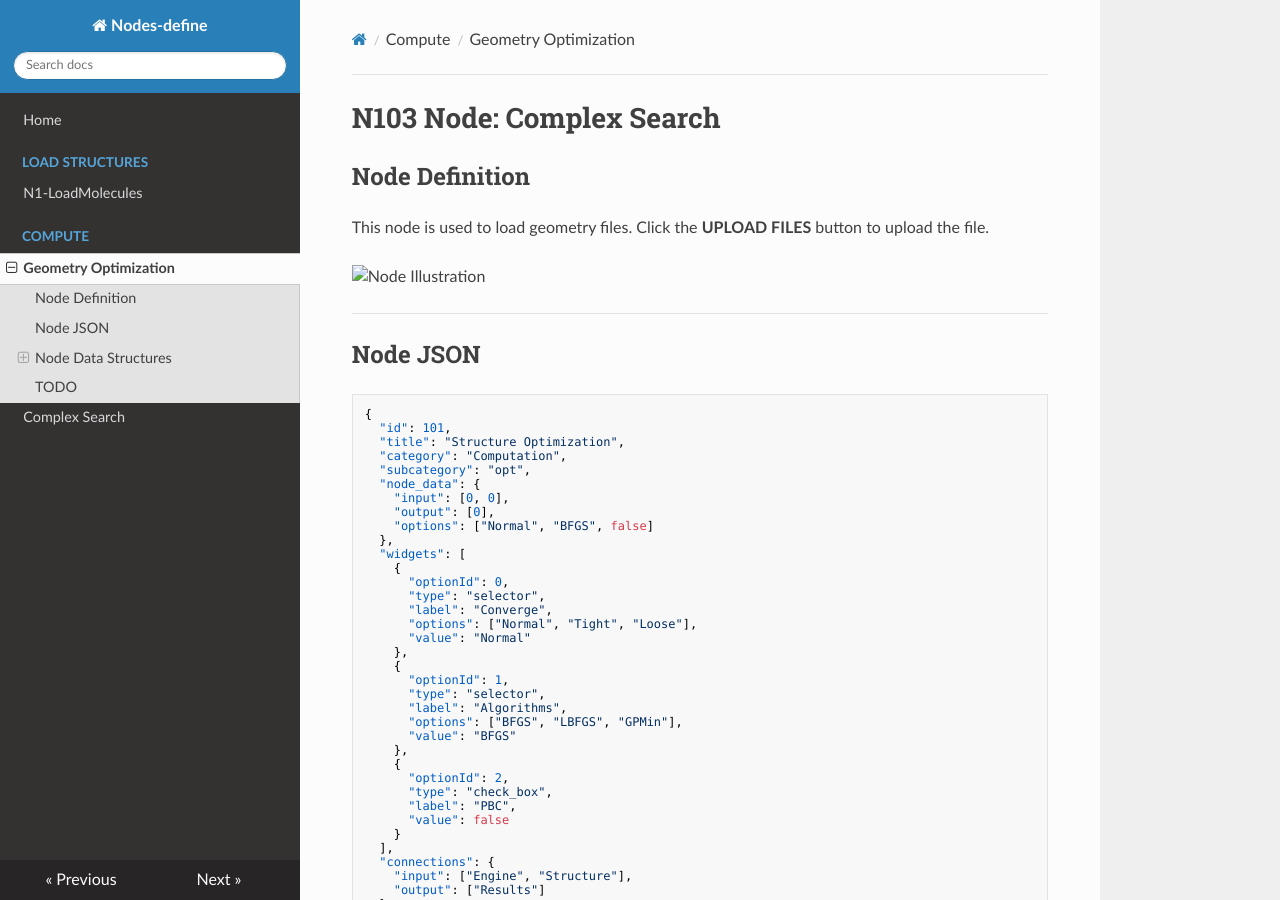
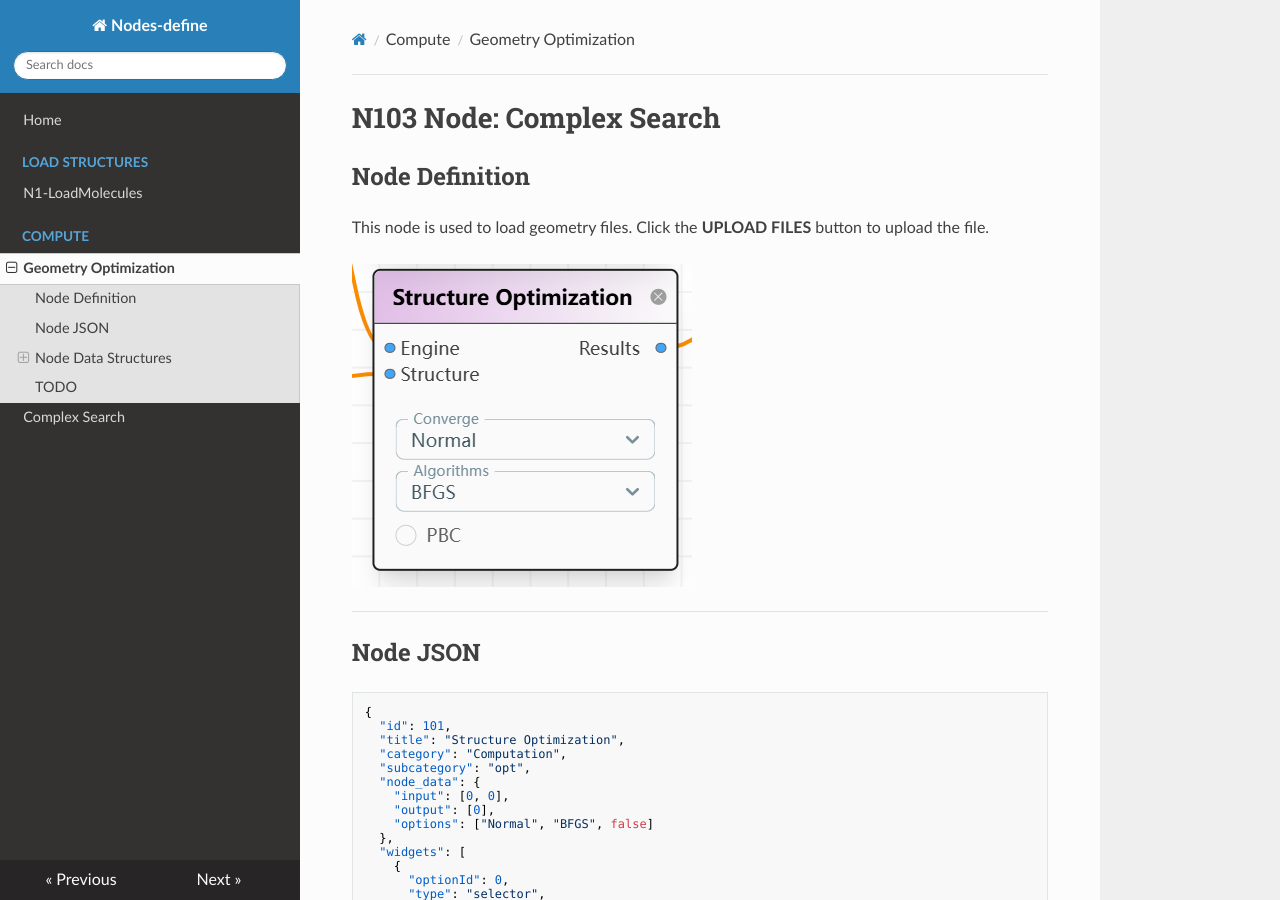
Before and after one commit to XinChenQC/node_defines, an MkDocs documentation site: the page built from docs/Compute/N101.md, in a window 1280 px wide and 900 px high. Built offline with MkDocs 1.6.1, drawn with Linux system fonts in a browser that asks for light colours; nearby versions of some CDN libraries.

Commit message:
Update N101.md

```diff
--- a/docs/Compute/N101.md
+++ b/docs/Compute/N101.md
@@ -4,7 +4,7 @@
 
 This node is used to load geometry files. Click the **UPLOAD FILES** button to upload the file.
 
-<img title="" src="../images/N101.jpg" alt="Node Illustration" width="206">
+![Screenshot](../img/N101.jpg)
 
 ---
 
```
